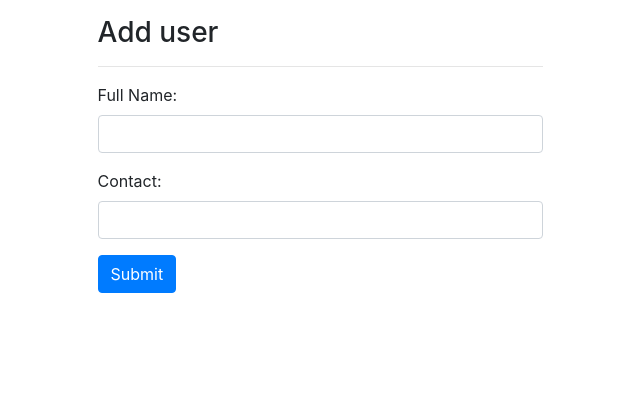
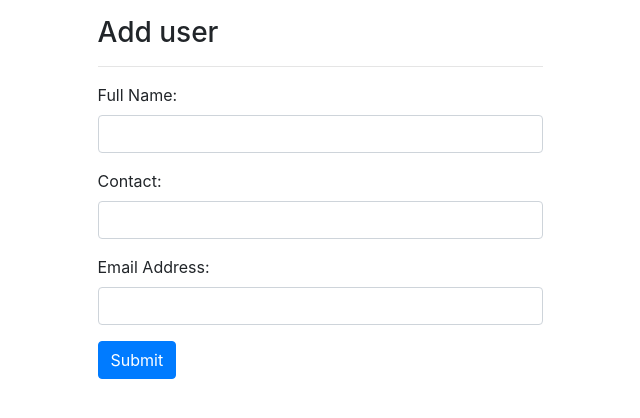
Before and after one commit to Daine06/Hiraya-Activitiy-2, a Flask app: page /add_user in a window 1280 px wide. Shown: the top 418 px of the page, without its empty margins (320-960 px from the left). Run offline with Flask 2, Linux system fonts and the light colour scheme; some libraries are stand-ins or nearby versions.

Commit message:
First push 15/02/2023

```diff
--- a/app.py
+++ b/app.py
@@ -17,9 +17,10 @@ def add_user():
     if request.method=='POST':
         uname=request.form['uname']
         contact=request.form['contact']
+        email=request.form['email']
         con=sql.connect("db_web.db")
         cur=con.cursor()
-        cur.execute("insert into users(UNAME,CONTACT) values (?,?)",(uname,contact))
+        cur.execute("insert into users(UNAME,CONTACT,EMAIL) values (?,?,?)",(uname,contact,email))
         con.commit()
         flash('User Added','success')
         return redirect(url_for("index"))
@@ -30,9 +31,10 @@ def edit_user(uid):
     if request.method=='POST':
         uname=request.form['uname']
         contact=request.form['contact']
+        email=request.form['email']
         con=sql.connect("db_web.db")
         cur=con.cursor()
-        cur.execute("update users set UNAME=?,CONTACT=? where UID=?",(uname,contact,uid))
+        cur.execute("update users set UNAME=?,CONTACT=?, EMAIL=? where UID=?",(uname,contact,email,uid))
         con.commit()
         flash('User Updated','success')
         return redirect(url_for("index"))
--- a/create_db.py
+++ b/create_db.py
@@ -13,7 +13,8 @@ cur.execute("DROP TABLE IF EXISTS users")
 sql ='''CREATE TABLE "users" (
 	"UID"	INTEGER PRIMARY KEY AUTOINCREMENT,
 	"UNAME"	TEXT,
-	"CONTACT"	TEXT
+	"CONTACT"	TEXT,
+	"EMAIL" TEXT
 )'''
 cur.execute(sql)
 
--- a/templates/add_user.html
+++ b/templates/add_user.html
@@ -12,6 +12,10 @@
           <label>Contact:</label>
           <input type='text' name='contact' required class='form-control'>
         </div>
+        <div class='form-group'>
+          <label>Email Address:</label>
+          <input type='text' name='email' required class='form-control'>
+        </div>
         <input type='submit' value='Submit' class='btn btn-primary'>
       </form>
 
--- a/templates/base.html
+++ b/templates/base.html
@@ -1,7 +1,7 @@
 <html>
   <head>
     <title> Hiraya Mnl Database </title>
-    <link rel="icon" href="/templates/assets/hirayamnl.png" type="image/x-icon">
+    <link rel="icon" href="hirayamnl.ico" type="image/x-icon">
     <link rel="stylesheet" href="https://maxcdn.bootstrapcdn.com/bootstrap/4.0.0/css/bootstrap.min.css" integrity="sha384-Gn5384xqQ1aoWXA+058RXPxPg6fy4IWvTNh0E263XmFcJlSAwiGgFAW/dAiS6JXm" crossorigin="anonymous">
     <script src="https://code.jquery.com/jquery-3.2.1.slim.min.js" integrity="sha384-KJ3o2DKtIkvYIK3UENzmM7KCkRr/rE9/Qpg6aAZGJwFDMVNA/GpGFF93hXpG5KkN" crossorigin="anonymous"></script>
     <script src="https://cdnjs.cloudflare.com/ajax/libs/popper.js/1.12.9/umd/popper.min.js" integrity="sha384-ApNbgh9B+Y1QKtv3Rn7W3mgPxhU9K/ScQsAP7hUibX39j7fakFPskvXusvfa0b4Q" crossorigin="anonymous"></script>
--- a/templates/edit_user.html
+++ b/templates/edit_user.html
@@ -12,6 +12,10 @@
           <label>Contact:</label>
           <input type='text' name='contact' required class='form-control' value='{{datas.CONTACT}}'>
         </div>
+        <div class='form-group'>
+          <label>Email Address:</label>
+          <input type='text' name='email' required class='form-control' value='{{datas.EMAIL}}'>
+        </div>
         <input type='submit' value='Submit' class='btn btn-primary'>
       </form>
     </div>
--- a/templates/index.html
+++ b/templates/index.html
@@ -7,6 +7,7 @@
       <th>Serial Number</th>
       <th>Name</th>
       <th>Contact</th>
+      <th>Email Address</th>
       <th>Edit</th>
       <th>Delete</th>
     </thead>
@@ -16,6 +17,7 @@
           <td>{{loop.index}}</td>
           <td>{{row.UNAME}}</td>
           <td>{{row.CONTACT}}</td>
+          <td>{{row.EMAIL}}</td>
           <td><a href='{{url_for("edit_user",uid=row.UID)}}' class='btn btn-primary'>Edit</a></td>
           <td><a href='{{url_for("delete_user",uid=row.UID)}}' class='btn btn-danger' onclick='return confirm("Are You Sure")'>Delete</a></td>
         </tr>
```
Also changed, not shown: db_web.db, hirayamnl.ico (added), templates/assets/hirayamnl.png (deleted).
